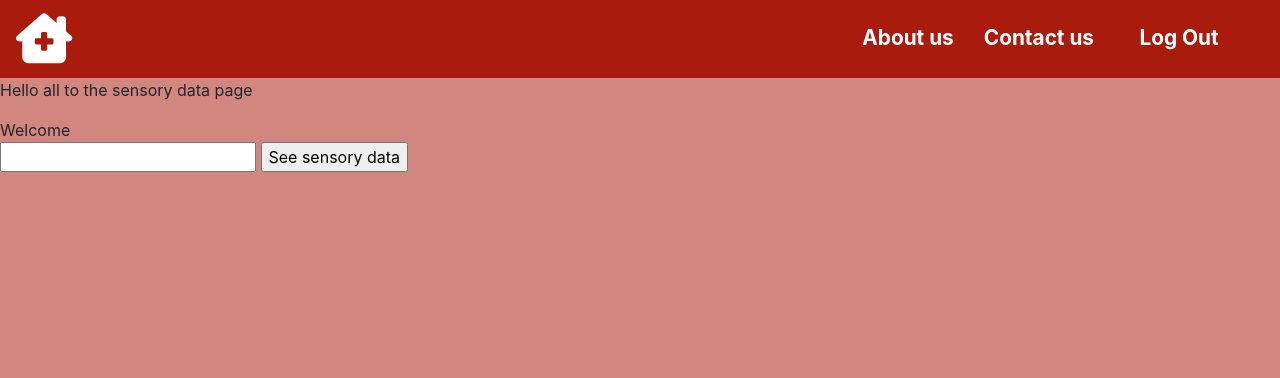
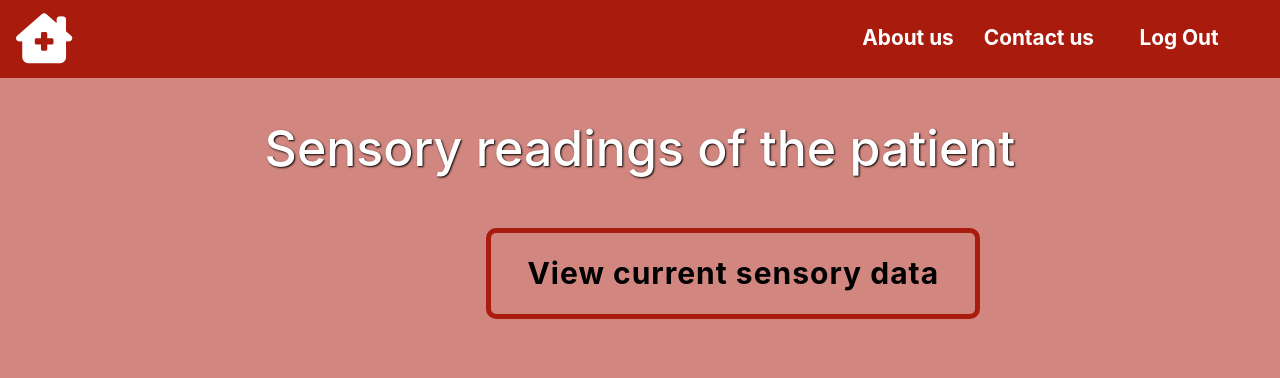
Before and after one commit to mahi29patel/covid_analysis, a Flask app: page /sensor.html in a window 1280 px wide. Shown: the top 378 px of the page. Run offline with Flask 2, Linux system fonts and the light colour scheme; some libraries are stand-ins or nearby versions.

Commit message:
Final draft

```diff
--- a/Frontend/IoT demo.py
+++ b/Frontend/IoT demo.py
@@ -2,8 +2,6 @@
 import pandas as pd
 
 df1 = pd.read_csv('Frontend\hospital_data.csv')
-
-
 df = pd.read_csv('Frontend\patients_data.csv')
 
 
--- a/Frontend/static/css/style2.css
+++ b/Frontend/static/css/style2.css
@@ -154,3 +154,35 @@
 a:active {
   color: black;
 }
+
+/************************SENSOR PAGE******************************/
+h3
+{
+  color:#fff;
+  text-align:center;
+  font-size: 50px;
+  margin-top: 40px;
+  margin-bottom: 50px;
+  text-shadow: 1px 1px 2px black;
+}
+.button_slide {
+  color: rgb(0, 0, 0);
+  border: 5px solid #a91b0d;
+  margin-left: 38%;
+  margin-bottom: 40px;
+  background: none;
+  border-radius: 10px;
+  padding: 18px 36px;
+  display: inline-block;
+  font-size: 30px;
+  font-weight: bold;
+  letter-spacing: 1px;
+  cursor: pointer;
+  -webkit-transition: ease-out 0.4s;
+  -moz-transition: ease-out 0.4s;
+  transition: ease-out 0.4s;
+}
+
+.slide_right:hover {
+  box-shadow: inset 600px 0 0 0 #a91b0d;
+}
--- a/Frontend/templates/sensor.html
+++ b/Frontend/templates/sensor.html
@@ -38,11 +38,12 @@
 
            </ul>
     </nav>
-    <p>Hello all to the sensory data page</p>
-    Welcome
+    <h3>Sensory readings of the patient</h3>
     <form action = "/sensor" method = "POST">
-        <input type="text" id="result" name="patient" value="Mickey">
-        <input type="submit" value="See sensory data">
+        <input type="hidden" id="result" name="patient" value="0">
+
+        <input type="submit" class="button_slide slide_right" value="View current sensory data">
+
         </form>
 
         <div class="container">
```
